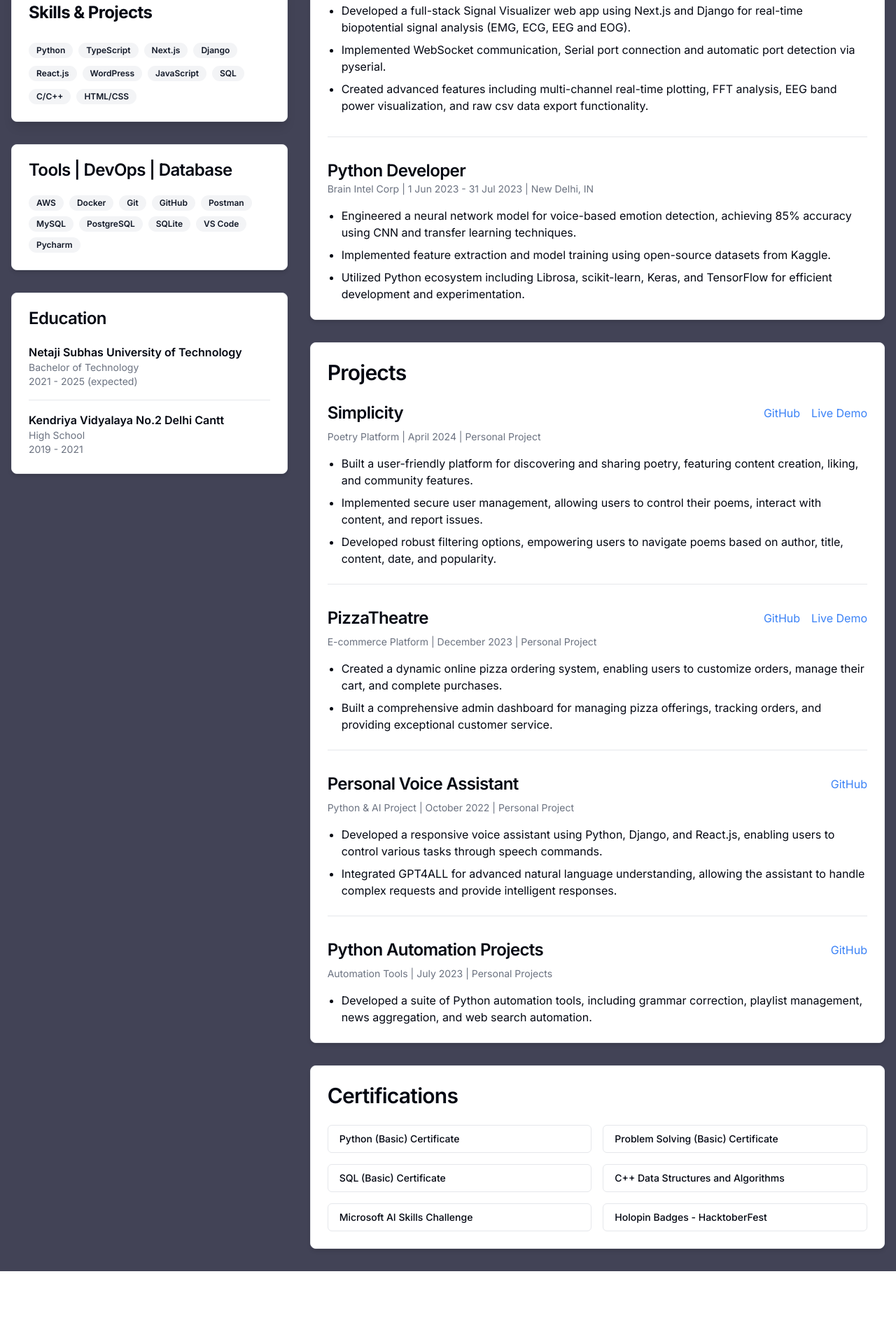
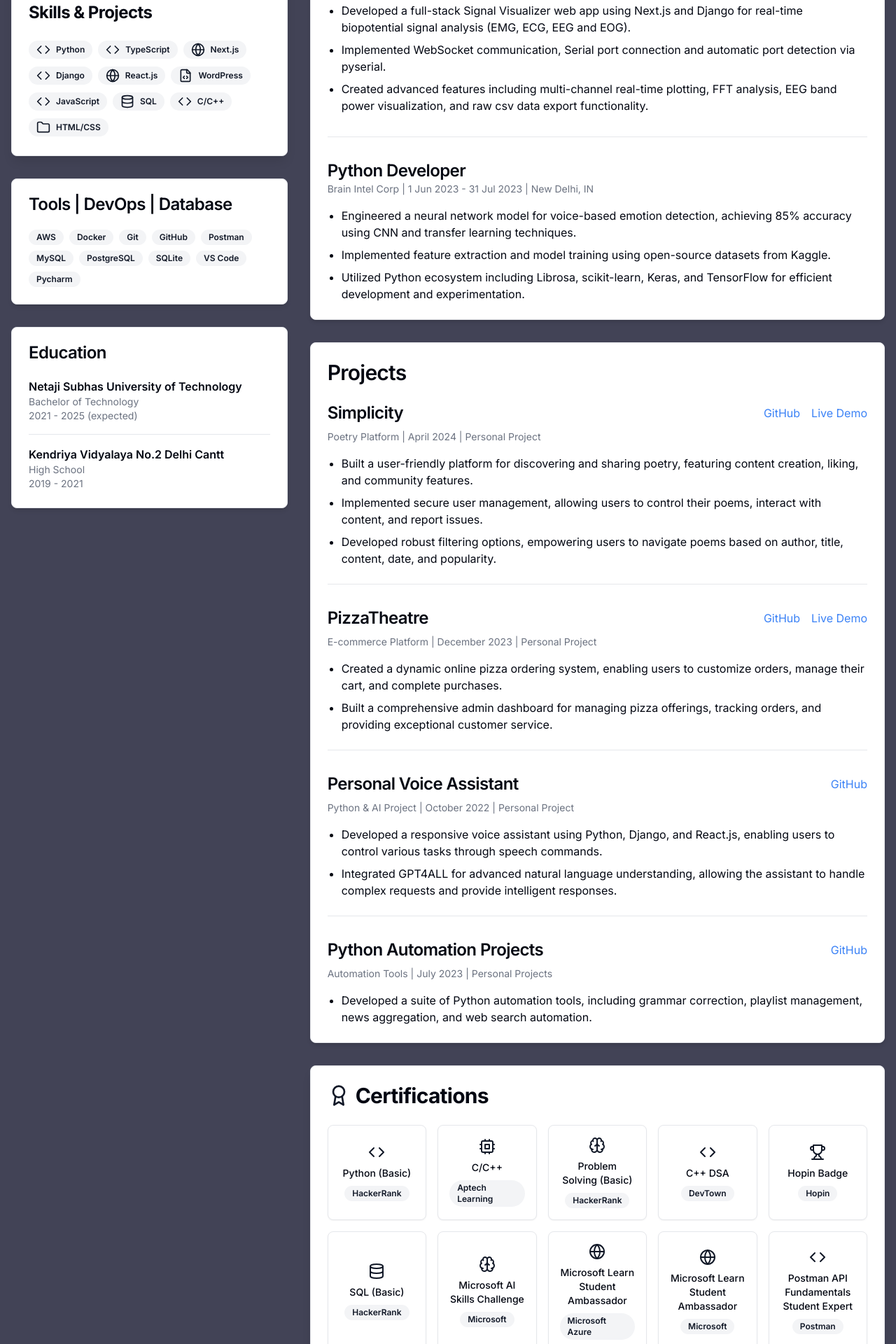
Before and after one commit to akadeepesh/OnlineResume, a Next.js app: page / in a window 1280 px wide. Shown: the part 500-2420 px from the top of the page at 70% size. Before the commit the page ends 2316 px from the top, so only its background shows below. Built offline with nearby package versions, Linux system fonts and the light colour scheme.

Commit message:
Updated certificates and skills section

```diff
--- a/src/app/page.tsx
+++ b/src/app/page.tsx
@@ -9,14 +9,16 @@ import Tools from "@/components/Tools";
 
 export default function Home() {
   return (
-    <div className="min-h-screen bg-gradient-to-b bg-[#424356]">
+    <div className="min-h-screen bg-gradient-to-b bg-brand">
       <div className="container mx-auto px-4 py-8">
         <div className="grid grid-cols-1 lg:grid-cols-3 gap-8">
-          <div className="lg:col-span-1 space-y-8">
-            <ProfileCard />
-            <SkillsAndProjects />
-            <Tools />
-            <Education />
+          <div className="lg:col-span-1">
+            <div className="sticky top-8 space-y-8">
+              <ProfileCard />
+              <SkillsAndProjects />
+              <Tools />
+              <Education />
+            </div>
           </div>
           <div className="lg:col-span-2 space-y-8">
             <AboutMe />
--- a/src/components/Certificates.tsx
+++ b/src/components/Certificates.tsx
@@ -1,69 +1,171 @@
 "use client";
 
-import React from "react";
 import { Card, CardContent, CardHeader, CardTitle } from "@/components/ui/card";
+import { Badge } from "@/components/ui/badge";
 import { Button } from "@/components/ui/button";
 import {
   HoverCard,
+  HoverCardTrigger,
   HoverCardContent,
-  HoverCardTrigger,
 } from "@/components/ui/hover-card";
+import {
+  ExternalLink,
+  Award,
+  Code,
+  Database,
+  Brain,
+  Cpu,
+  Globe,
+  Trophy,
+} from "lucide-react";
 
 const certifications = [
   {
-    name: "Python (Basic) Certificate",
+    name: "Python (Basic)",
     issuer: "HackerRank",
     date: "Feb 2022",
+    link: "https://hackerrank.com/certificates/a63c9ae3221c",
+    icon: <Code className="h-6 w-6" />,
+    description:
+      "Demonstrated proficiency in Python fundamentals, including data types, control structures, and basic problem-solving skills.",
   },
   {
-    name: "Problem Solving (Basic) Certificate",
+    name: "C/C++",
+    issuer: "Aptech Learning",
+    date: "Feb 2022",
+    link: "https://drive.google.com/file/d/1JNIzerF8RnVqeDKMz-Lc4X7cUU9l_9YE/view?usp=sharing",
+    icon: <Cpu className="h-6 w-6" />,
+    description:
+      "Mastered core concepts of C and C++ programming, including memory management, object-oriented programming, and standard libraries.",
+  },
+  {
+    name: "Problem Solving (Basic)",
     issuer: "HackerRank",
     date: "Sep 2022",
+    link: "https://www.hackerrank.com/certificates/771a2eef8697",
+    icon: <Brain className="h-6 w-6" />,
+    description:
+      "Developed strong analytical and algorithmic thinking skills to solve a variety of coding challenges efficiently.",
   },
-  { name: "SQL (Basic) Certificate", issuer: "HackerRank", date: "Sep 2022" },
   {
-    name: "C++ Data Structures and Algorithms",
+    name: "C++ DSA",
     issuer: "DevTown",
     date: "Oct 2022",
+    link: "https://cert.devtown.in/verify/Z2tARCS",
+    icon: <Code className="h-6 w-6" />,
+    description:
+      "Advanced understanding of Data Structures and Algorithms implementation in C++, enhancing problem-solving capabilities.",
+  },
+  {
+    name: "Hopin Badge",
+    issuer: "Hopin",
+    date: "Jan 2023",
+    link: "https://www.holopin.me/akadeepesh",
+    icon: <Trophy className="h-6 w-6" />,
+    description:
+      "Earned the Hopin Badge for outstanding performance in Hacktoberfest 2023, finishing globally 11th. This achievement demonstrates exceptional contribution to open-source projects and collaboration within the developer community.",
+  },
+  {
+    name: "SQL (Basic)",
+    issuer: "HackerRank",
+    date: "Feb 2023",
+    link: "https://www.hackerrank.com/certificates/8e579853d4fc",
+    icon: <Database className="h-6 w-6" />,
+    description:
+      "Acquired fundamental SQL skills for database querying, including SELECT statements, filtering, and basic joins.",
   },
   {
     name: "Microsoft AI Skills Challenge",
     issuer: "Microsoft",
     date: "Jan 2024",
+    link: "https://drive.google.com/file/d/1oUvEqEbVNdgr-oCm4iSio79ia3QwLNwE/view?usp=sharing",
+    icon: <Brain className="h-6 w-6" />,
+    description:
+      "Explored cutting-edge AI technologies and their practical applications in solving real-world problems.",
   },
   {
-    name: "Holopin Badges - HacktoberFest",
-    issuer: "Holopin",
-    date: "Jan 2023",
+    name: "Microsoft Learn Student Ambassador",
+    issuer: "Microsoft Azure",
+    date: "Mar 2024",
+    link: "#",
+    icon: <Globe className="h-6 w-6" />,
+    description:
+      "Recognized for leadership in promoting Microsoft technologies and fostering a learning community on campus.",
+  },
+  {
+    name: "Microsoft Learn Student Ambassador",
+    issuer: "Microsoft",
+    date: "Mar 2024",
+    link: "#",
+    icon: <Globe className="h-6 w-6" />,
+    description:
+      "Demonstrated expertise in Microsoft technologies and commitment to sharing knowledge with peers.",
+  },
+  {
+    name: "Postman API Fundamentals Student Expert",
+    issuer: "Postman",
+    date: "Aug 2024",
+    link: "https://api.badgr.io/public/assertions/9uMjWCCnTDeEwh3-nlfTHA?identity__email=deepesh.kumar.ug21%40nsut.ac.in",
+    icon: <Code className="h-6 w-6" />,
+    description:
+      "Mastered API testing and development using Postman, showcasing proficiency in API workflows and documentation.",
   },
 ];
 
-const Certificates: React.FC = () => {
+export default function Certificates() {
   return (
-    <Card className="shadow-md">
+    <Card className="shadow-lg">
       <CardHeader>
-        <CardTitle>
-          <h2 className="text-3xl font-semibold tracking-tight">
-            Certifications
-          </h2>
+        <CardTitle className="text-3xl font-bold tracking-tight flex items-center">
+          <Award className="mr-2 h-8 w-8 text-primary" />
+          Certifications
         </CardTitle>
       </CardHeader>
       <CardContent>
-        <div className="grid grid-cols-1 sm:grid-cols-2 gap-4">
+        <div className="grid grid-cols-2 sm:grid-cols-3 lg:grid-cols-4 xl:grid-cols-5 gap-4">
           {certifications.map((cert, index) => (
-            <HoverCard key={index}>
+            <HoverCard key={index} openDelay={100} closeDelay={100}>
               <HoverCardTrigger asChild>
-                <Button variant="outline" className="w-full justify-start">
-                  {cert.name}
-                </Button>
+                <Card className="overflow-hidden transition-all duration-300 hover:shadow-md cursor-pointer">
+                  <CardContent className="p-4 flex flex-col items-center justify-center h-full">
+                    <div className="text-primary mb-2">{cert.icon}</div>
+                    <h3 className="font-medium text-center text-sm">
+                      {cert.name}
+                    </h3>
+                    <Badge variant="secondary" className="mt-2 text-xs">
+                      {cert.issuer}
+                    </Badge>
+                  </CardContent>
+                </Card>
               </HoverCardTrigger>
-              <HoverCardContent>
-                <div>
-                  <h4 className="font-semibold">{cert.name}</h4>
-                  <p className="text-sm">{cert.issuer}</p>
-                  <p className="text-sm text-muted-foreground">
-                    Issued {cert.date}
+              <HoverCardContent className="w-80 p-0 shadow-lg">
+                <div className="bg-primary text-primary-foreground p-4">
+                  <h3 className="text-lg font-semibold mb-1">{cert.name}</h3>
+                  <p className="text-sm opacity-90">{cert.issuer}</p>
+                </div>
+                <div className="p-4">
+                  <Badge variant="outline" className="mb-2">
+                    {cert.date}
+                  </Badge>
+                  <p className="text-sm text-muted-foreground mb-4">
+                    {cert.description}
                   </p>
+                  <Button
+                    variant="default"
+                    size="sm"
+                    className="w-full justify-center"
+                    asChild
+                  >
+                    <a
+                      href={cert.link}
+                      target="_blank"
+                      rel="noopener noreferrer"
+                      className="flex items-center"
+                    >
+                      View Certificate
+                      <ExternalLink className="ml-2 h-4 w-4" />
+                    </a>
+                  </Button>
                 </div>
               </HoverCardContent>
             </HoverCard>
@@ -72,6 +174,4 @@ const Certificates: React.FC = () => {
       </CardContent>
     </Card>
   );
-};
-
-export default Certificates;
+}
--- a/src/components/SkillsAndProjects.tsx
+++ b/src/components/SkillsAndProjects.tsx
@@ -1,4 +1,5 @@
 "use client";
+
 import React from "react";
 import { Card, CardHeader, CardTitle, CardContent } from "@/components/ui/card";
 import { Badge } from "@/components/ui/badge";
@@ -12,7 +13,7 @@ import {
 } from "@/components/ui/dialog";
 import Link from "next/link";
 import { motion, AnimatePresence } from "framer-motion";
-import { Github } from "lucide-react";
+import { Github, Code, Folder, Database, FileCode, Globe } from "lucide-react";
 import WordPressSkills from "./WordPressSkills";
 
 type Skill =
@@ -99,13 +100,35 @@ const skillProjects: SkillProjects = {
   ],
 };
 
+const getSkillIcon = (skill: Skill) => {
+  switch (skill) {
+    case "Python":
+    case "Django":
+    case "TypeScript":
+    case "JavaScript":
+    case "C/C++":
+      return <Code className="w-5 h-5" />;
+    case "Next.js":
+    case "React.js":
+      return <Globe className="w-5 h-5" />;
+    case "WordPress":
+      return <FileCode className="w-5 h-5" />;
+    case "SQL":
+      return <Database className="w-5 h-5" />;
+    case "HTML/CSS":
+      return <Folder className="w-5 h-5" />;
+    default:
+      return <Code className="w-5 h-5" />;
+  }
+};
+
 const ProjectCard: React.FC<ProjectInfo> = ({ name }) => (
   <motion.div
     initial={{ opacity: 0, y: 20 }}
     animate={{ opacity: 1, y: 0 }}
     exit={{ opacity: 0, y: -20 }}
     transition={{ duration: 0.3 }}
-    className="w-full max-w-[400px] bg-white dark:bg-gray-800 rounded-lg shadow-md overflow-hidden transition-all duration-300 hover:shadow-lg"
+    className="w-full bg-card text-card-foreground rounded-lg shadow-md overflow-hidden transition-all duration-300 hover:shadow-lg hover:scale-105"
   >
     <Link
       href={`https://github.com/akadeepesh/${name}`}
@@ -113,12 +136,10 @@ const ProjectCard: React.FC<ProjectInfo> = ({ name }) => (
       className="block p-4"
     >
       <div className="flex items-center justify-between mb-2">
-        <h3 className="text-lg font-semibold text-gray-800 dark:text-white">
-          {name}
-        </h3>
-        <Github className="w-5 h-5 text-gray-600 dark:text-gray-400" />
+        <h3 className="text-lg font-semibold">{name}</h3>
+        <Github className="w-5 h-5 text-muted-foreground" />
       </div>
-      <p className="text-sm text-gray-600 dark:text-gray-400">View on GitHub</p>
+      <p className="text-sm text-muted-foreground">View on GitHub</p>
     </Link>
   </motion.div>
 );
@@ -131,35 +152,39 @@ const SkillDialog: React.FC<SkillDialogProps> = ({ skill }) => (
   <Dialog>
     <DialogTrigger asChild>
       <Badge
-        className="cursor-pointer transition-all duration-300 hover:bg-blue-500 hover:text-white"
+        className="cursor-pointer transition-all duration-300 hover:bg-primary hover:text-primary-foreground"
         variant="secondary"
       >
-        {skill}
+        <span className="flex items-center gap-2">
+          {getSkillIcon(skill)}
+          {skill}
+        </span>
       </Badge>
     </DialogTrigger>
-    <DialogContent className="sm:max-w-[600px] p-0 overflow-hidden bg-gradient-to-br">
-      <div className="p-6">
+    <DialogContent className="sm:max-w-[600px] p-0 overflow-hidden">
+      <div className="p-6 bg-gradient-to-br from-background to-secondary">
         <DialogHeader className="mb-4">
-          <DialogTitle className="text-2xl font-bold dark:text-gray-800 text-white">
+          <DialogTitle className="text-2xl font-bold flex items-center gap-2">
+            {getSkillIcon(skill)}
             {skill} Projects
           </DialogTitle>
         </DialogHeader>
         <ScrollArea className="h-[60vh] pr-4">
           <AnimatePresence>
-            <div className="space-y-4 flex flex-col items-center">
+            <div className="grid grid-cols-1 sm:grid-cols-2 gap-4">
               {skillProjects[skill].length > 0 ? (
                 skillProjects[skill].map((project, index) => (
                   <ProjectCard key={index} {...project} />
                 ))
               ) : (
-                <motion.p
+                <motion.div
                   initial={{ opacity: 0 }}
                   animate={{ opacity: 1 }}
                   exit={{ opacity: 0 }}
-                  className="dark:text-gray-600 text-gray-400"
+                  className="col-span-2"
                 >
                   <WordPressSkills />
-                </motion.p>
+                </motion.div>
               )}
             </div>
           </AnimatePresence>
@@ -173,7 +198,9 @@ const SkillsAndProjects: React.FC = () => {
   return (
     <Card className="mt-8 shadow-lg">
       <CardHeader>
-        <CardTitle className="text-2xl font-bold">Skills & Projects</CardTitle>
+        <CardTitle className="text-2xl font-bold flex items-center gap-2">
+          Skills & Projects
+        </CardTitle>
       </CardHeader>
       <CardContent>
         <motion.div
--- a/src/components/WordPressSkills.tsx
+++ b/src/components/WordPressSkills.tsx
@@ -4,28 +4,29 @@ import React from "react";
 import { motion } from "framer-motion";
 import { Card, CardContent } from "@/components/ui/card";
 import { Badge } from "@/components/ui/badge";
-import { ExternalLink } from "lucide-react";
+import { ExternalLink, Code, Globe } from "lucide-react";
 
 const wordpressProjects = [
   {
     title: "Upside Down Labs",
     url: "https://upsidedownlabs.tech/",
     description:
-      "Origin of awesome Open-Source Hardware and Software solutions!",
-    tags: ["WordPress", "Custom Theme", "E-commerce"],
+      "Contributed to the development of the Upside Down Labs website.",
+    tags: ["WordPress", "Custom Theme", "Responsive Design"],
   },
   {
     title: "Upside Down Labs Store",
     url: "https://store.upsidedownlabs.tech/",
-    description: "DIY Neuroscience Kits store page",
-    tags: ["WordPress", "WooCommerce", "Custom Plugin"],
+    description:
+      "Contributed to DIY Neuroscience Kits store page for Upside Down Labs.",
+    tags: ["WooCommerce", "E-commerce", "Product Showcase"],
   },
 ];
 
 const WordPressSkills: React.FC = () => {
   return (
     <div className="space-y-8">
-      <p className="text-lg dark:text-gray-700 text-gray-300">
+      <p className="text-lg text-muted-foreground">
         Showcasing my WordPress development skills through real-world projects:
       </p>
       <div className="grid gap-6 md:grid-cols-2">
@@ -38,36 +39,37 @@ const WordPressSkills: React.FC = () => {
           >
             <Card className="overflow-hidden hover:shadow-lg transition-shadow duration-300">
               <CardContent className="p-0">
-                <a
-                  href={project.url}
-                  target="_blank"
-                  rel="noopener noreferrer"
-                  className="block"
-                >
-                  <div className="relative aspect-video bg-gradient-to-br from-purple-600 to-blue-500">
+                <div className="relative aspect-video bg-gradient-to-br from-primary to-primary-foreground">
                   <div className="absolute inset-0 flex items-center justify-center">
-                      <h3 className="text-2xl mx-3 font-bold text-white">
+                    <Globe className="w-12 h-12 text-white opacity-20" />
+                  </div>
+                  <div className="absolute inset-0 flex items-center justify-center">
+                    <h3 className="text-2xl mx-3 font-bold text-white text-center">
                       {project.title}
                     </h3>
                   </div>
                 </div>
-                  <div className="p-4 dark:bg-white bg-gray-800">
-                    <p className="dark:text-gray-600 text-gray-300 mb-4">
+                <div className="p-4">
+                  <p className="text-muted-foreground mb-4">
                     {project.description}
                   </p>
-                    <div className="flex flex-wrap gap-2">
+                  <div className="flex flex-wrap gap-2 mb-4">
                     {project.tags.map((tag, tagIndex) => (
                       <Badge key={tagIndex} variant="secondary">
                         {tag}
                       </Badge>
                     ))}
                   </div>
-                    <div className="mt-4 flex items-center text-blue-500 hover:text-blue-600 transition-colors duration-200">
+                  <a
+                    href={project.url}
+                    target="_blank"
+                    rel="noopener noreferrer"
+                    className="inline-flex items-center text-primary hover:text-primary-foreground hover:bg-primary px-3 py-2 rounded-md transition-colors duration-200"
+                  >
                     <ExternalLink className="w-4 h-4 mr-2" />
                     <span className="text-sm font-medium">Visit Site</span>
+                  </a>
                 </div>
-                  </div>
-                </a>
               </CardContent>
             </Card>
           </motion.div>
```
Also changed, not shown: tailwind.config.ts (+10 -9 lines), 1 other file (tests, documents, lock files or other folders). Lines whose indentation alone changed are shown as unchanged.
